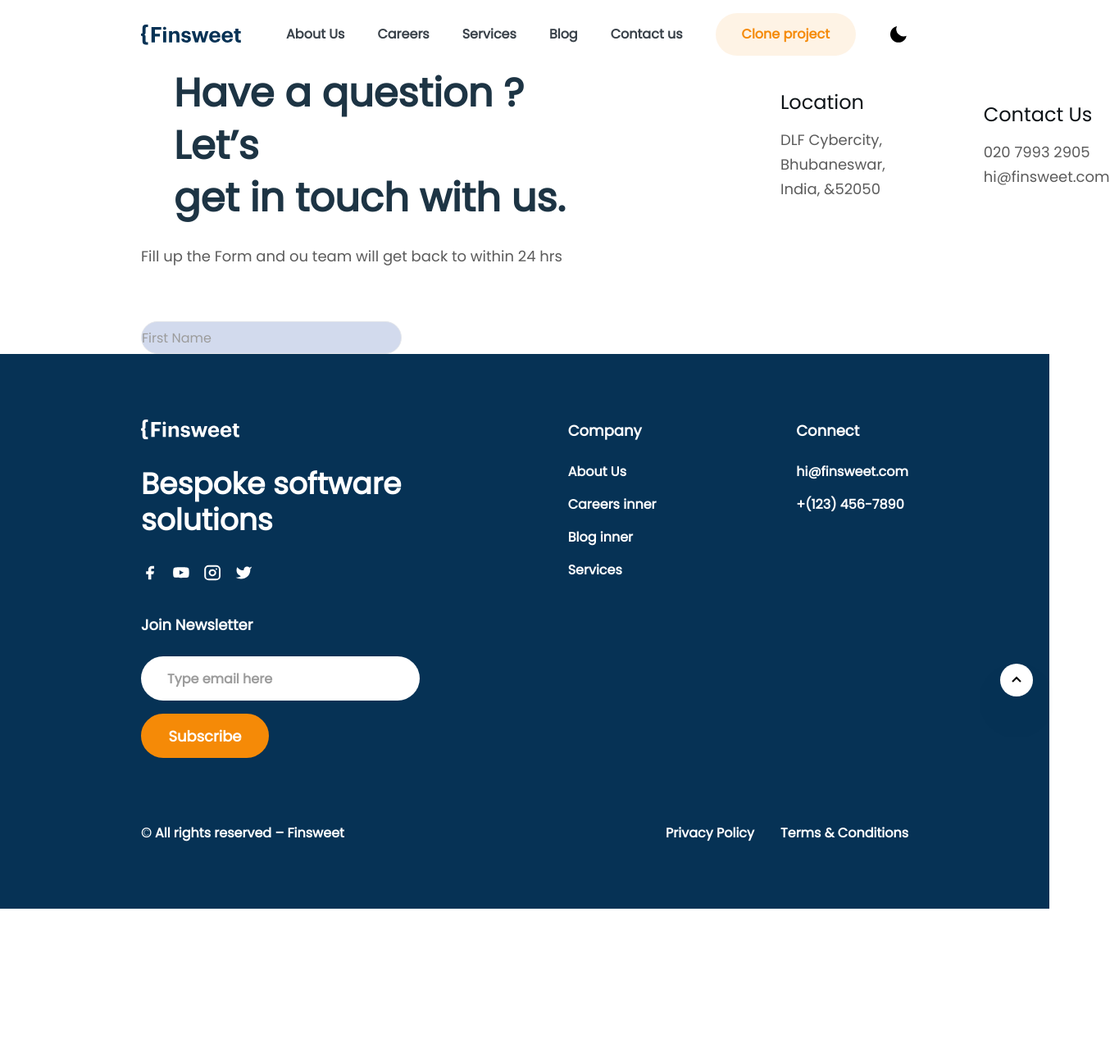
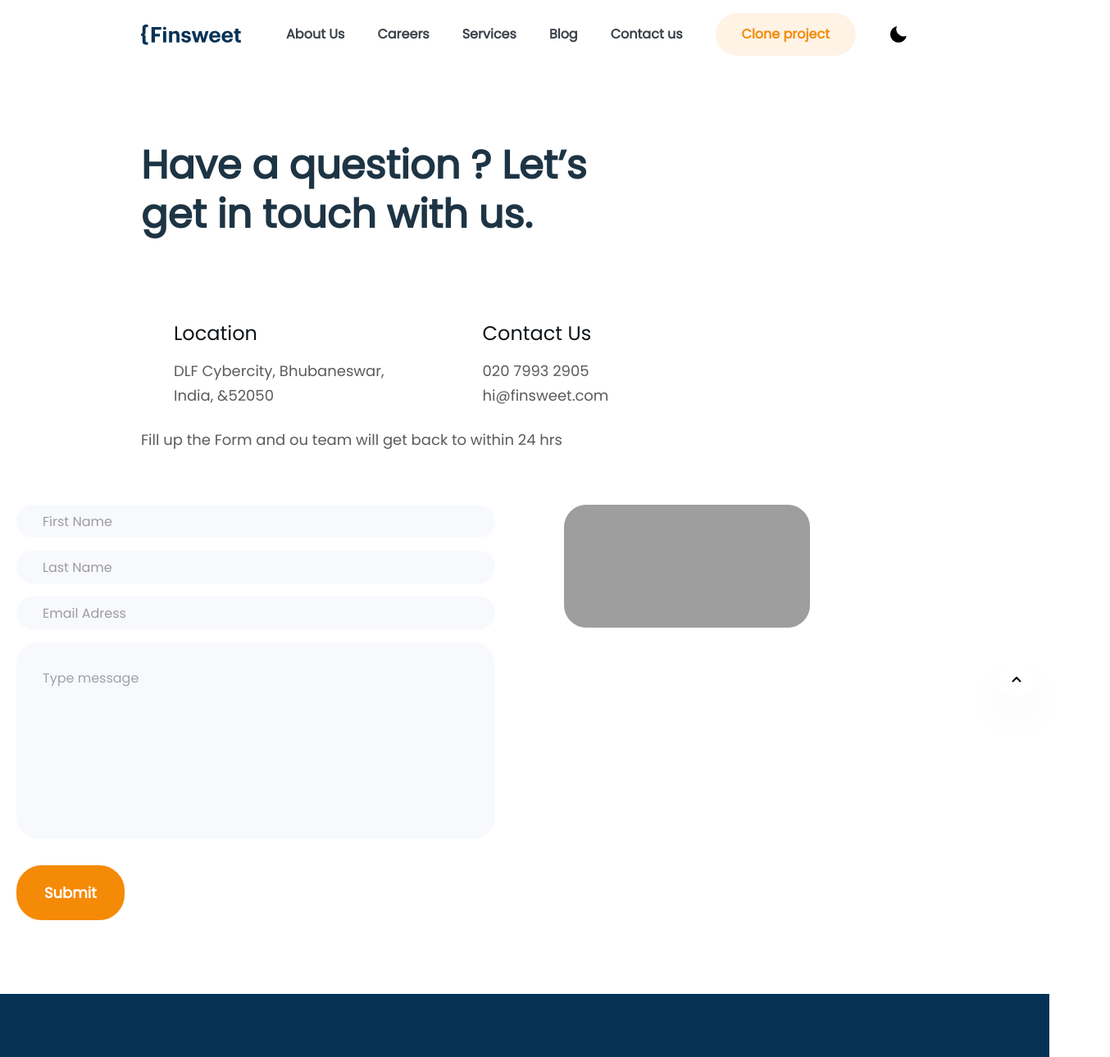
Before and after one commit to rahmonjonqosimov/lesson-45, a website: page pages/contact_us.html in a window 1280 px wide. Shown: the top 1290 px of the page at 82% size, 1354 px wide, since content can reach past the window. Before the commit the page ends 1109 px from the top, so only its background shows below. Drawn offline with Linux system fonts and the light colour scheme; grey boxes are pictures that could not be loaded.

Commit message:
just say fuck u and smile

```diff
--- a/pages/contact_us.html
+++ b/pages/contact_us.html
@@ -94,17 +94,18 @@
     </header>
     <main>
       <section>
-        <div class="container mx-auto gap-[100px] px-5 flex items-center">
-          <div class="">
+        <div
+          class="container flex-wrap mx-auto sm:gap-[100px] gap-[60px] sm:pt-[90px] pt-[60px] px-5 flex items-center"
+        >
+          <div class="w-[571px]">
             <h2
-              class="sm:text-[48px] text-[#1D3444] px-10 text-[36px] w-[560px] leading-[64px] font-bold"
+              class="sm:text-[48px] text-[#1D3444] text-[36px] leading-[60px] font-bold"
             >
-              Have a question ? Let’s <br />
-              get in touch with us.
+              Have a question ? Let’s get in touch with us.
             </h2>
           </div>
-          <div class="flex gap-10 items-center pl-10">
-            <div class="ml-20">
+          <div class="flex sm:gap-10 gap-0 items-center">
+            <div class="sm:ml-10 ml-0">
               <h3 class="leading-[30px] font-medium text-[#0D1317] text-[24px]">
                 Location
               </h3>
@@ -135,15 +136,64 @@
         </div>
       </section>
       <section>
-        <div class="container mx-auto px-5 flex-col gap-4 items-center">
+        <div
+          class="grid grid-flow-col md:grid-cols-2 grid-cols-1 sm:gap-12 md:gap-8 gap-6"
+        >
+          <div class="container mx-auto px-5 flex flex-col gap-4 items-center">
             <input
-            class="bg-[#D2DAED] h-10 rounded-[27px] border placeholder:text-base placeholder:text-[#9C9C9C] placeholder:font-madium outline-none"
+              class="bg-[#D2DAED2B] w-full h-10 rounded-[27px] placeholder:py-[18px] placeholder:pl-[32px] placeholder:text-base placeholder:text-[#9C9C9C] placeholder:font-madium outline-none"
               type="text"
               name="name"
               id="name"
               required
               placeholder="First Name"
             />
+            <input
+              class="bg-[#D2DAED2B] w-full h-10 rounded-[27px] placeholder:py-[18px] placeholder:pl-[32px] placeholder:text-base placeholder:text-[#9C9C9C] placeholder:font-madium outline-none"
+              type="text"
+              name="name"
+              id="name"
+              required
+              placeholder="Last Name"
+            />
+            <input
+              class="bg-[#D2DAED2B] w-full h-10 rounded-[27px] placeholder:py-[18px] placeholder:pl-[32px] placeholder:text-base placeholder:text-[#9C9C9C] placeholder:font-madium outline-none"
+              type="email"
+              name="name"
+              id="name"
+              required
+              placeholder="Email Adress"
+            />
+            <textarea
+              name="name"
+              id="name"
+              cols="30"
+              rows="10"
+              class="resize-none outline-none w-full placeholder:pt-8 placeholder:pl-8 bg-[#D2DAED2B] rounded-[27px]"
+              placeholder="Type message"
+            ></textarea>
+          </div>
+          <div
+            class="container w-[360px] md:w-[600px] sm:w-[420px] md: mx-auto sm:px-5 pb-6"
+          >
+            <iframe
+              src="https://www.google.com/maps/embed?pb=!1m14!1m8!1m3!1d2998.0730679350518!2d69.2012377!3d41.2855142!3m2!1i1024!2i768!4f13.1!3m3!1m2!1s0x38ae8ba578f4f58d%3A0xd7a2ecf23413b7a0!2sNajot%20Ta&#39;lim%20Chilonzor%20Filial!5e0!3m2!1sen!2s!4v1707935832495!5m2!1sen!2s"
+              style="border-radius: 27px"
+              allowfullscreen=""
+              loading="lazy"
+              referrerpolicy="no-referrer-when-downgrade"
+            ></iframe>
+          </div>
+        </div>
+        <div
+          class="container px-5 pt-[32px] sm:pb-[110px] md:pb-[90px] pb-60px"
+        >
+          <button
+            type="submit"
+            class="text-white text-[18px] py-[18px] px-[32px] font-bold bg-button hover:bg-white border-[2px] border-solid border-button hover:border-button hover:text-button duration-500 rounded-[31px]"
+          >
+            Submit
+          </button>
         </div>
       </section>
     </main>
```
Also changed, not shown: css/main.css. Lines whose indentation alone changed are shown as unchanged.
